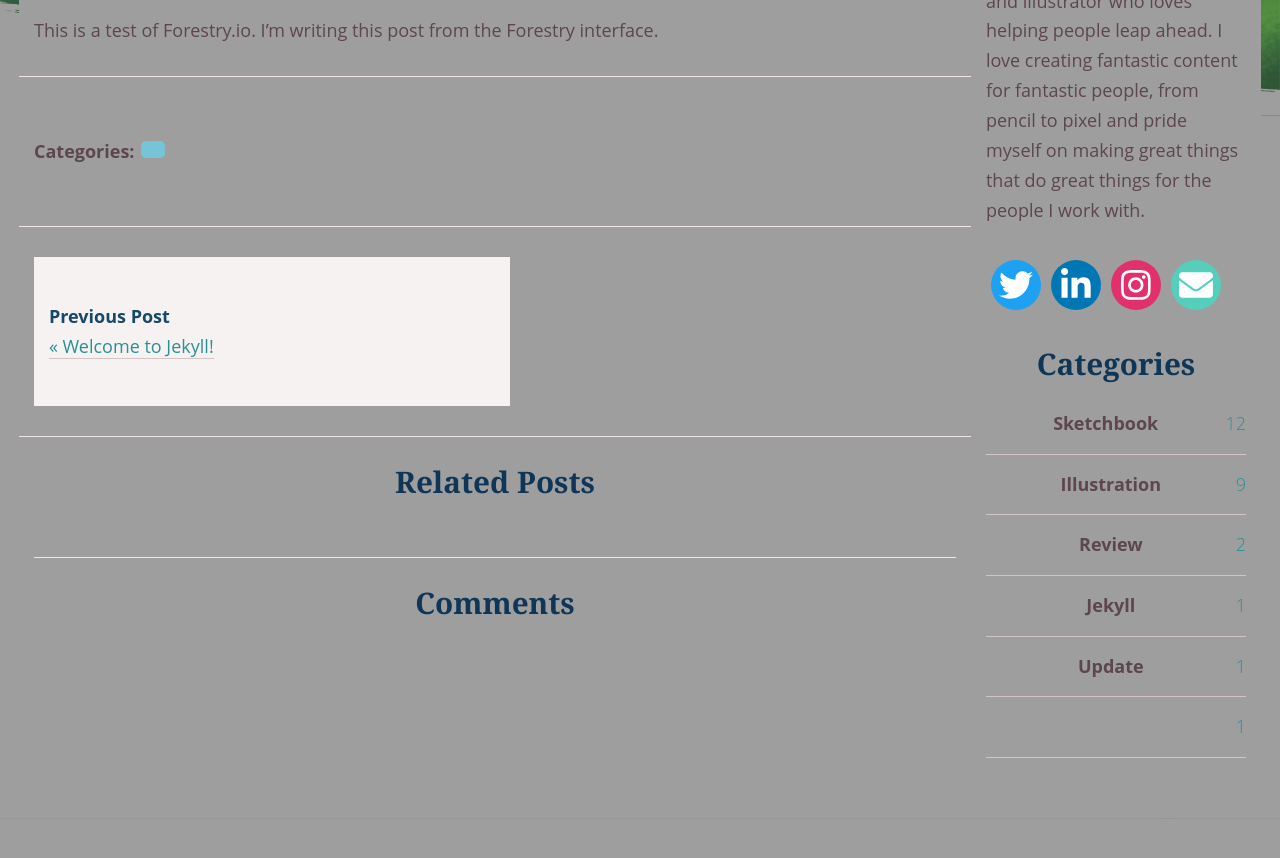
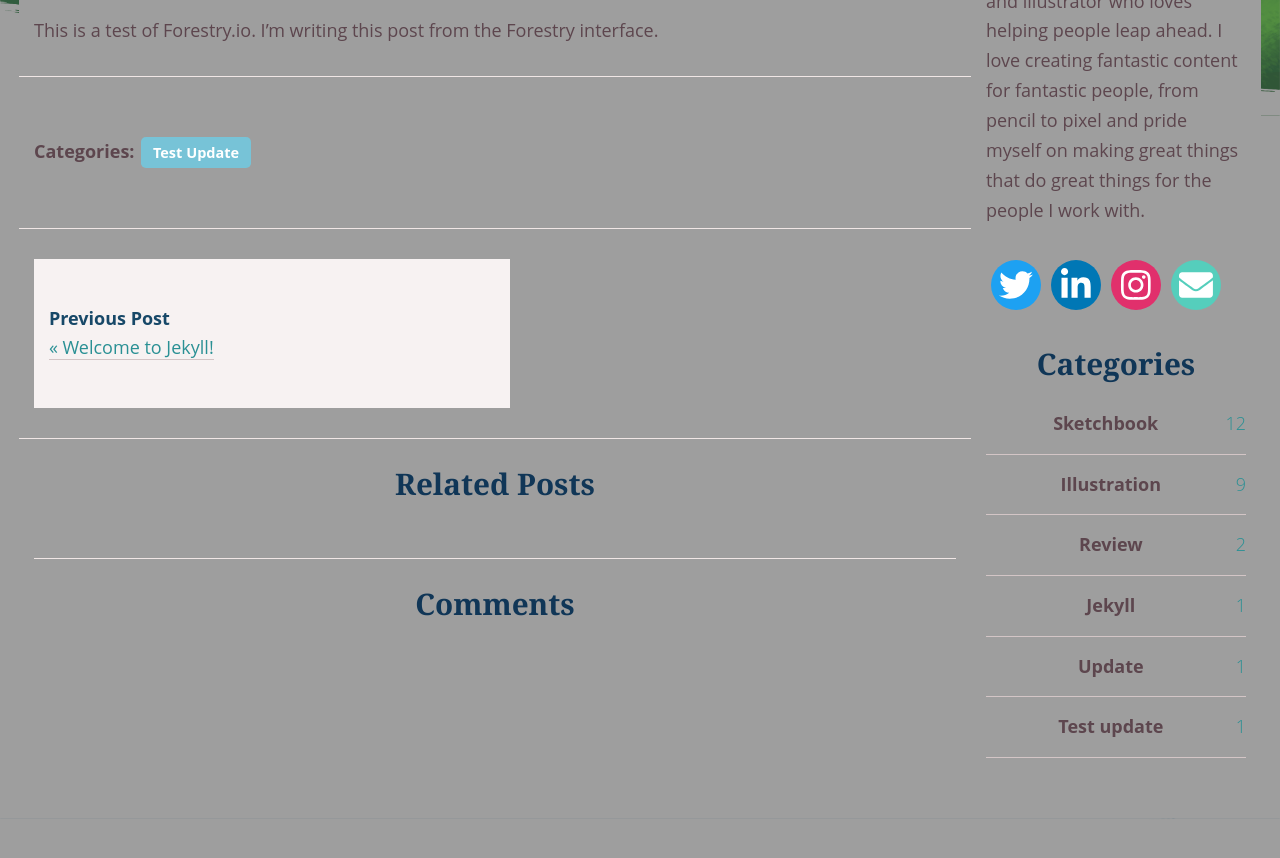
Before and after one commit to staceyjenkins/portfolio2021_prototype, a Jekyll site: the page built from _posts/2020-07-15-a-forestry.io-test-post.md, in a window 1280 px wide and 1400 px high, cut to the strip 451-1363 px from the top of the window. Shown: the top 858 px of the strip. Built offline with Jekyll 4.4.1, drawn with Linux system fonts in a browser that asks for light colours; nearby versions of some CDN libraries; comment, search, counter and statistics services are not loaded.

Commit message:
Update from Forestry.io staceyjenkins updated _posts/2020-07-15-a-forestry.io-test-post.md

```diff
--- a/_posts/2020-07-15-a-forestry.io-test-post.md
+++ b/_posts/2020-07-15-a-forestry.io-test-post.md
@@ -1,10 +1,8 @@
 ---
 layout: blogpost
 date: 2020-07-15 08:00:00 +0000
-tags:
-- update
-- test
-category: ''
+tags: []
+category: Test Update
 excerpt: This is a test of posts from forestry.io
 thumb: assets/img/uploads/eeigsiku0aeglcf.jpg
 title: A forestry.io test post
```
